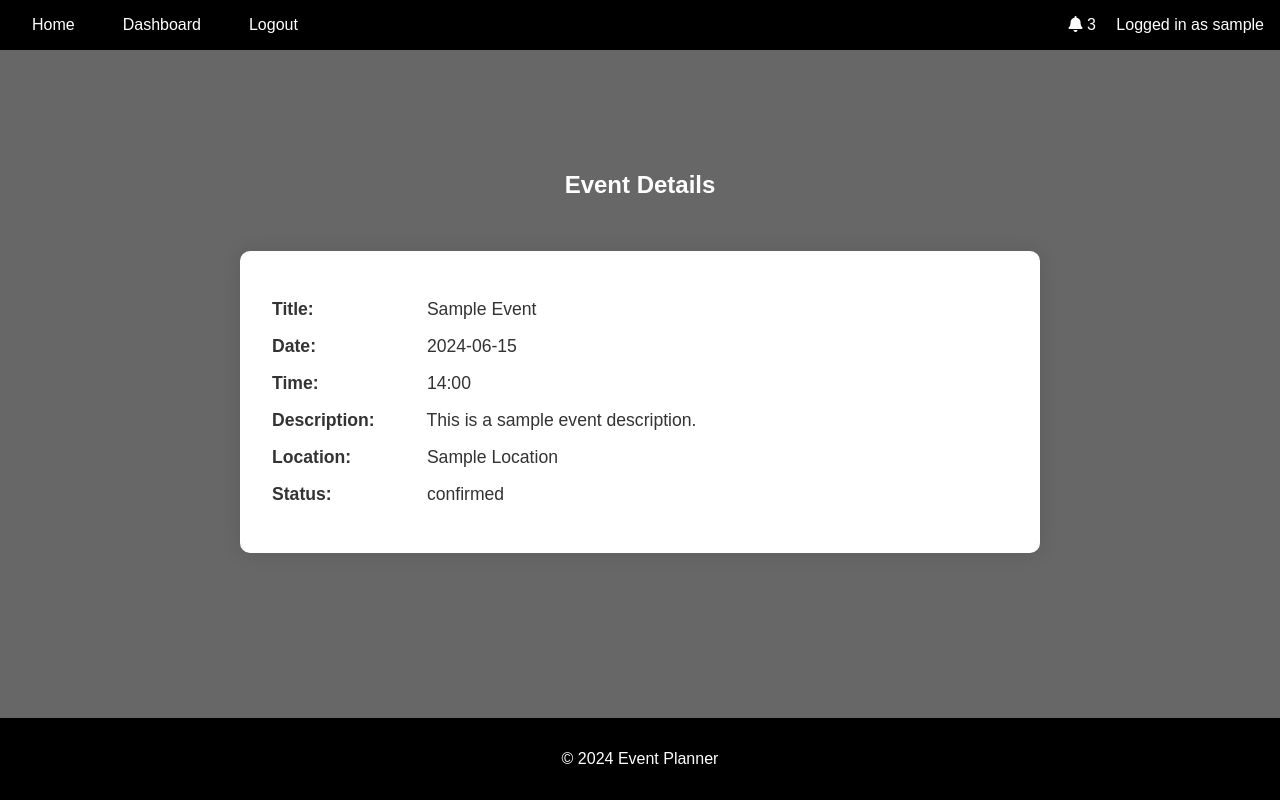
After one commit to jeffdruid/planpal, a Django app: page /events/1/ in a window 1280 px wide. The commit adds this page. Run offline with Django 4.2, Linux system fonts and the light colour scheme; the visitor is signed in with stand-in values (Sample User, id 1); some libraries are stand-ins or nearby versions.

Commit message:
feat: Add event details page

```diff
--- a/events/urls.py
+++ b/events/urls.py
@@ -5,4 +5,5 @@ urlpatterns = [
     path("add/", views.add_event, name="add_event"),
     path("edit/<int:event_id>/", views.edit_event, name="edit_event"),
     path("invite/<int:event_id>/", views.invite_guests, name="invite_guests"),
+    path("<int:event_id>/", views.event_details, name="event_details"),
 ]
--- a/events/views.py
+++ b/events/views.py
@@ -36,10 +36,51 @@ def edit_event(request, event_id):
 
 
 @login_required
+def event_details(request, event_id):
+    # Static data for now
+    event = {
+        "id": event_id,
+        "title": "Sample Event",
+        "date": "2024-06-15",
+        "time": "14:00",
+        "description": "This is a sample event description.",
+        "location": "Sample Location",
+        "status": "confirmed",
+    }
+    return render(request, "events/event_details.html", {"event": event})
+
+
+@login_required
 def invite_guests(request, event_id):
     # Static data for now
     event = {
         "id": event_id,
         "title": "Sample Event",
     }
+
+    if request.method == "POST":
+        # Simulate sending an invitation and add a notification
+        notifications = [
+            {
+                "title": "New Event Invitation",
+                "time": "Just now",
+                "url": f"/events/{event_id}/invitations/",
+            },
+            {
+                "title": "Event Updated",
+                "time": "5 minutes ago",
+                "url": f"/events/{event_id}/",
+            },
+            {
+                "title": "Invitation Accepted",
+                "time": "10 minutes ago",
+                "url": f"/events/{event_id}/invitations/",
+            },
+        ]
+        return render(
+            request,
+            "events/invite_guests.html",
+            {"event": event, "notifications": notifications},
+        )
+
     return render(request, "events/invite_guests.html", {"event": event})
--- a/static/css/styles.css
+++ b/static/css/styles.css
@@ -112,6 +112,15 @@ footer {
     text-decoration: line-through;
 }
 
+.event-link {
+    color: #000;
+    text-decoration: none;
+}
+
+.event-link:hover {
+    text-decoration: underline;
+}
+
 .upcoming-events,
 .your-events {
     background-color: white;
@@ -172,6 +181,7 @@ footer {
     margin: 0.5rem;
     cursor: pointer;
     border-radius: 3px;
+    text-decoration: none;
 }
 
 .edit-btn:hover,
@@ -289,3 +299,87 @@ form {
 .add-btn:hover {
     background-color: #555;
 }
+
+/* Notification Dropdown */
+#notificationCount {
+    margin-right: 1rem;
+}
+
+.notification-dropdown {
+    display: none;
+    position: absolute;
+    top: 40px;
+    right: 10px;
+    background-color: white;
+    color: black;
+    border: 1px solid #ccc;
+    border-radius: 5px;
+    box-shadow: 0 0 10px rgba(0, 0, 0, 0.1);
+    width: 300px;
+}
+
+.notification-dropdown ul {
+    list-style: none;
+    padding: 0;
+    margin: 0;
+}
+
+.notification-dropdown li {
+    padding: 1rem;
+    border-bottom: 1px solid #ddd;
+}
+
+.notification-dropdown li:last-child {
+    border-bottom: none;
+}
+
+.notification-dropdown .notification-item {
+    display: flex;
+    justify-content: space-between;
+    align-items: center;
+}
+
+.notification-dropdown .notification-item .notification-title {
+    font-weight: bold;
+}
+
+.notification-dropdown .notification-item .notification-time {
+    font-size: 0.8rem;
+    color: gray;
+}
+
+.notification-dropdown .notification-link {
+    text-decoration: none;
+    color: black;
+    display: block;
+    width: 100%;
+}
+
+/* Event Details */
+.event-details {
+    background-color: white;
+    padding: 2rem;
+    border-radius: 10px;
+    box-shadow: 0 0 20px rgba(0, 0, 0, 0.1);
+    width: 80%;
+    max-width: 800px;
+    margin: 2rem auto;
+    color: #333;
+}
+
+.event-details h2 {
+    text-align: center;
+    color: #4CAF50;
+    margin-bottom: 1.5rem;
+}
+
+.event-details p {
+    margin: 1rem 0;
+    font-size: 1.1rem;
+}
+
+.event-details p strong {
+    display: inline-block;
+    width: 150px;
+    color: #333;
+}
--- /dev/null
+++ b/static/js/scripts.js
@@ -0,0 +1,13 @@
+// Load the notification dropdown when the bell icon is clicked
+$(document).ready(function() {
+    $('#notificationBell').on('click', function() {
+        $('#notificationDropdown').toggle();
+    });
+
+    // Close the dropdown if clicked outside
+    $(document).on('click', function(event) {
+        if (!$(event.target).closest('#notificationBell').length) {
+            $('#notificationDropdown').hide();
+        }
+    });
+});
--- a/templates/base.html
+++ b/templates/base.html
@@ -6,6 +6,7 @@
     <title>{% block title %}Event Planner{% endblock %}</title>
     {% load static %}
     <link rel="stylesheet" href="{% static 'css/styles.css' %}">
+    <link rel="stylesheet" href="https://cdnjs.cloudflare.com/ajax/libs/font-awesome/5.15.4/css/all.min.css">
     <link rel="stylesheet" href="https://cdnjs.cloudflare.com/ajax/libs/fullcalendar/3.10.2/fullcalendar.min.css" />
     <script src="https://cdnjs.cloudflare.com/ajax/libs/jquery/3.6.0/jquery.min.js"></script>
     <script src="https://cdnjs.cloudflare.com/ajax/libs/moment.js/2.29.1/moment.min.js"></script>
@@ -26,7 +27,31 @@
             </ul>
             {% if user.is_authenticated %}
                 <div class="user-info">
-                    Logged in as {{ user.username|upper }}
+                    <i class="fas fa-bell" id="notificationBell"></i>
+                    <span class="notification-count" id="notificationCount">3</span>
+                    <div class="notification-dropdown" id="notificationDropdown">
+                        <ul>
+                            <li class="notification-item">
+                                <a href="{% url 'event_details' event_id=1 %}" class="notification-link">
+                                    <span class="notification-title">New Event Invitation</span>
+                                    <span class="notification-time">Just now</span>
+                                </a>
+                            </li>
+                            <li class="notification-item">
+                                <a href="{% url 'event_details' event_id=1 %}" class="notification-link">
+                                    <span class="notification-title">Event Updated</span>
+                                    <span class="notification-time">5 minutes ago</span>
+                                </a>
+                            </li>
+                            <li class="notification-item">
+                                <a href="{% url 'event_details' event_id=1 %}" class="notification-link">
+                                    <span class="notification-title">Invitation Accepted</span>
+                                    <span class="notification-time">10 minutes ago</span>
+                                </a>
+                            </li>
+                        </ul>
+                    </div>
+                    Logged in as {{ user.username }}
                 </div>
             {% endif %}
         </nav>
@@ -37,5 +62,6 @@
     <footer>
         <p>&copy; 2024 Event Planner</p>
     </footer>
+    <script src="{% static 'js/scripts.js' %}"></script>
 </body>
 </html>
--- /dev/null
+++ b/templates/events/event_details.html
@@ -0,0 +1,15 @@
+{% extends 'base.html' %}
+
+{% block title %}Event Details{% endblock %}
+
+{% block content %}
+<h2 style="text-align: center; color: #fff;">Event Details</h2>
+<div class="event-details">
+    <p><strong>Title:</strong> {{ event.title }}</p>
+    <p><strong>Date:</strong> {{ event.date }}</p>
+    <p><strong>Time:</strong> {{ event.time }}</p>
+    <p><strong>Description:</strong> {{ event.description }}</p>
+    <p><strong>Location:</strong> {{ event.location }}</p>
+    <p><strong>Status:</strong> {{ event.status }}</p>
+</div>
+{% endblock %}
--- a/templates/events/invite_guests.html
+++ b/templates/events/invite_guests.html
@@ -8,13 +8,13 @@
     {% csrf_token %}
     <div class="form-group">
         <label for="guest_name">Guest Name:</label>
-        <input type="text" id="guest_name" name="guest_name" required>
+        <input type="text" id="guest_name" name="guest_name" value="{{ user.username }}" required>
     </div>
     <div class="form-group">
         <label for="guest_email">Guest Email:</label>
-        <input type="email" id="guest_email" name="guest_email" required>
+        <input type="email" id="guest_email" name="guest_email" value="{{ user.email }}" required>
     </div>
-    <button type="submit" class="btn-submit">Send Invitation</button>
+    <button {% url 'manage_invitations' event_id=event.id %} type="submit" class="btn-submit">Send Invitation</button>
 </form>
 <p style="text-align: center; color: white; margin-top: 1rem;">
     <a href="{% url 'manage_invitations' event_id=event.id %}" style="color: #fff;">Manage Invitations</a>
--- a/templates/invitations/manage_invitations.html
+++ b/templates/invitations/manage_invitations.html
@@ -9,7 +9,7 @@
     <ul>
         {% for invitation in invitations %}
         <li>
-            <strong>{{ invitation.name }}</strong> <span class="status {{ invitation.status|lower }}">{{ invitation.status }}</span>
+            <strong>{{ invitation.name }}</strong> {{ invitation.email }} <span class="status {{ invitation.status|lower }}">{{ invitation.status }}</span>
             <button class="invite-btn">Resend</button>
             <button class="delete-btn">Remove</button>
         </li>
```
Also changed, not shown: accounts/templates/accounts/dashboard.html (+17 -8 lines).
